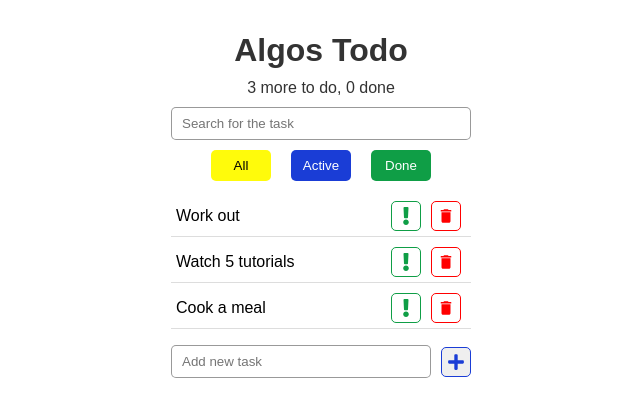
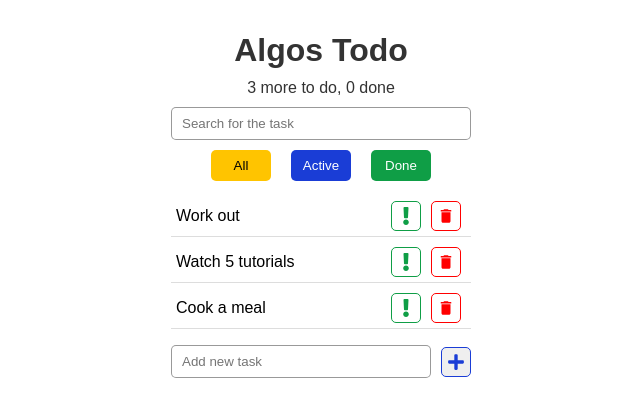
Before and after one commit to algosdev/react-todo, a React (Create React App) app: page / in a window 1280 px wide. Shown: the top 416 px of the page, without its empty margins (319-959 px from the left). Built offline with nearby package versions, Linux system fonts and the light colour scheme.

Commit message:
Applied some styles

```diff
--- a/src/App.css
+++ b/src/App.css
@@ -78,8 +78,8 @@ li button {
   border: 1px solid red;
 }
 .yellow {
-  background: rgb(255, 251, 11);
-  color: #000
+  background: rgb(255, 196, 0);
+  color: #000;
 }
 .blue {
   background: rgb(26, 61, 214);
```
